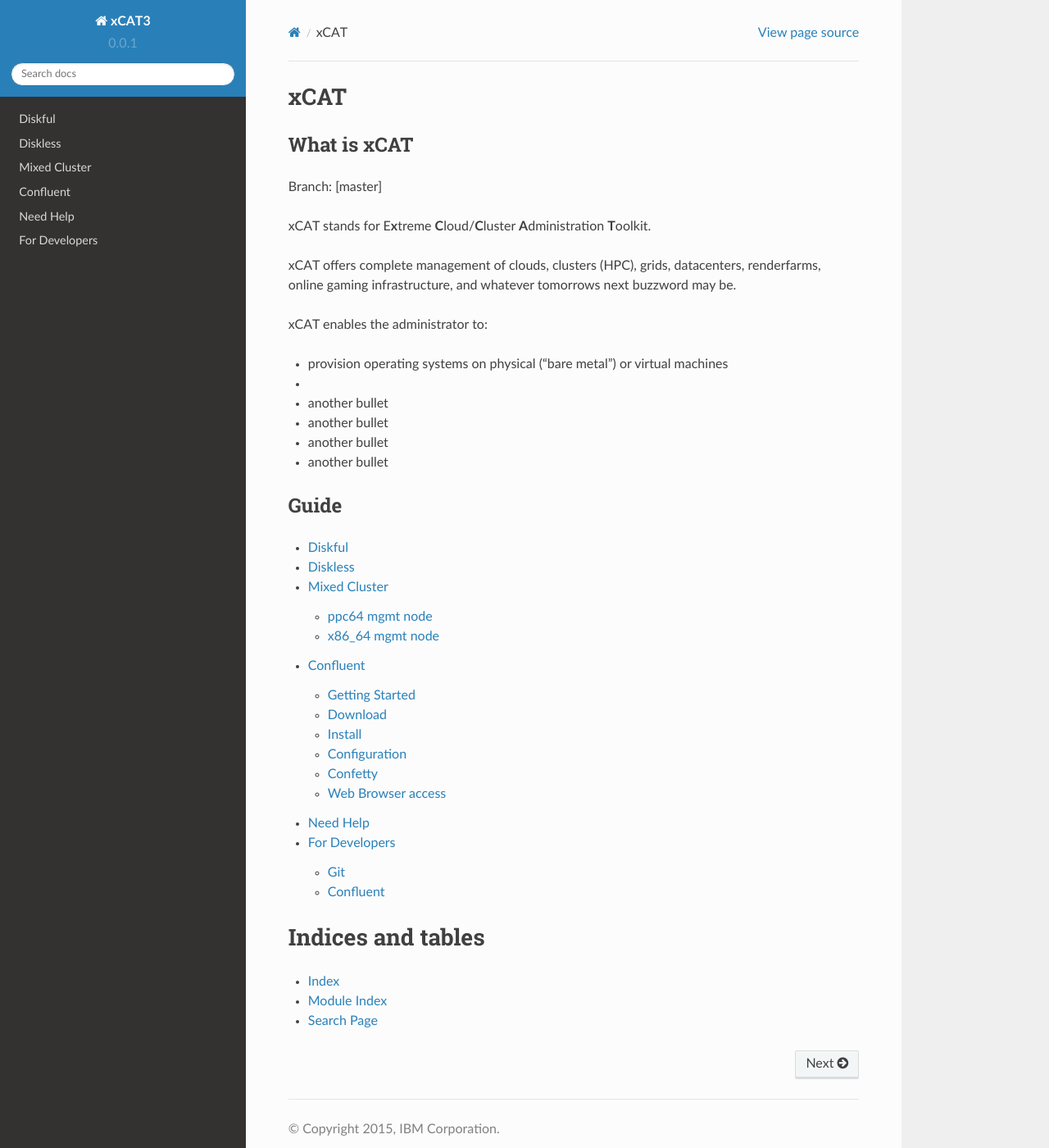
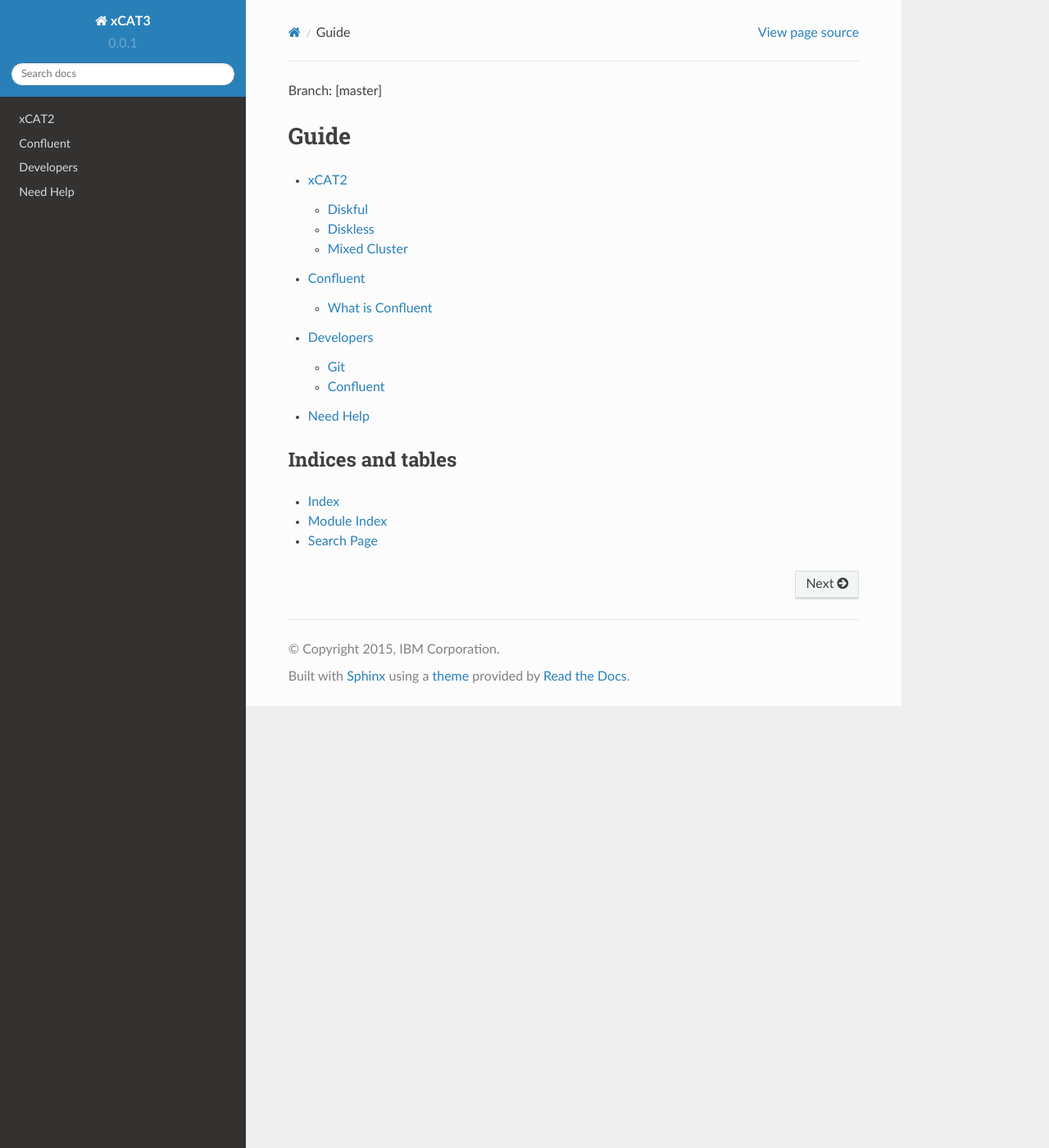
Before and after one commit to junxiawang/xcat-doc, a Sphinx documentation site: the page built from source/index.rst, in a window 1280 px wide and 1400 px high. Shown: the whole window at 82% size. Built offline with Sphinx 7.4.7 and the Read the Docs theme 2.0.0, drawn with Linux system fonts in a browser that asks for light colours.

Commit message:
Found that we can have directories that contains restructured text files.
Refactored the structure here so that we can have sub directories
to contain related files together.

```diff
--- a/source/developers.rst
+++ b/source/developers/index.rst
@@ -1,5 +1,7 @@
-For Developers
-==============
+Developers
+==========
+
+This page is for developers interested in working with xCAT and Confluent
 
 Git
 ---
--- a/source/index.rst
+++ b/source/index.rst
@@ -1,24 +1,5 @@
-xCAT
-=================================
-
-What is xCAT
-------------
 
 Branch: [master]
-
-xCAT stands for E\ **x**\ treme **C**\ loud/\ **C**\ luster **A**\ dministration **T**\ oolkit.
-
-xCAT offers complete management of clouds, clusters (HPC), grids, datacenters,
-renderfarms, online gaming infrastructure, and whatever tomorrows next buzzword may be.
-
-xCAT enables the administrator to:
-
-* provision operating systems on physical (“bare metal”) or virtual machines
-*
-* another bullet
-* another bullet
-* another bullet
-* another bullet
 
 Guide
 -----
@@ -26,12 +7,10 @@
 .. toctree::
    :maxdepth: 2
 
-   diskful
-   diskless
-   mixed_cluster
-   confluent
+   xcat2/index
+   confluent/index
+   developers/index
    help
-   developers
 
 
 Indices and tables
```
Also changed, not shown: source/confluent/confluent.rst (renamed from source/confluent.rst, +0 -11 lines), source/confluent/index.rst (added, +18 -0 lines), source/xcat2/index.rst (added, +24 -0 lines), source/xcat2/diskful.rst (renamed from source/diskful.rst), source/xcat2/diskless.rst (renamed from source/diskless.rst), source/xcat2/mixed_cluster.rst (renamed from source/mixed_cluster.rst).
